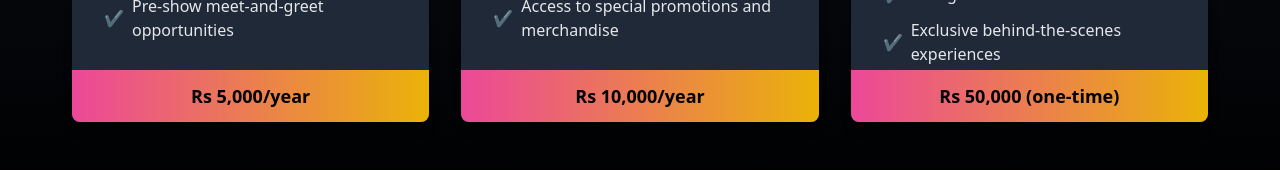
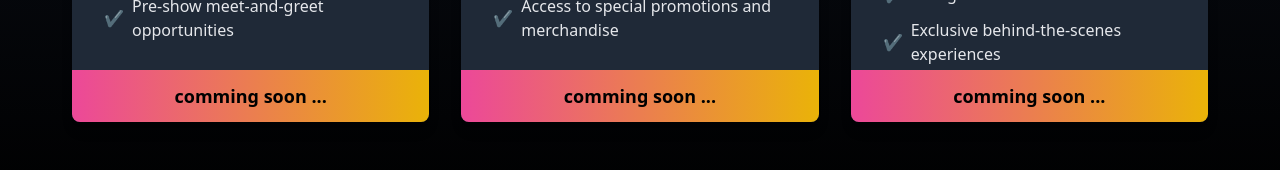
Before and after one commit to bikash2007/theater, a React (Vite) app: page /membership in a window 1280 px wide. Shown: the part 630-800 px from the top of the page. Built offline with nearby package versions, Linux system fonts and the light colour scheme; a web font is replaced by a local one.

Commit message:
membership pricing comming soon

```diff
--- a/src/componets/Membership.jsx
+++ b/src/componets/Membership.jsx
@@ -14,7 +14,7 @@ const Membership = () => {
         "Invitations to members-only events",
         "Pre-show meet-and-greet opportunities",
       ],
-      price: "Rs 5,000/year",
+      price: "comming soon ...",
       icon: <FontAwesomeIcon icon={faTicketAlt} size="2x" className="text-blue-500" />,
     },
     {
@@ -27,7 +27,7 @@ const Membership = () => {
         "Complimentary show tickets",
         "Access to special promotions and merchandise",
       ],
-      price: "Rs 10,000/year",
+      price: "comming soon ...",
       icon: <FontAwesomeIcon icon={faCrown} size="2x" className="text-yellow-500" />,
     },
     {
@@ -40,7 +40,7 @@ const Membership = () => {
         "Recognition on the donor wall",
         "Exclusive behind-the-scenes experiences",
       ],
-      price: "Rs 50,000 (one-time)",
+      price: "comming soon ...",
       icon: <FontAwesomeIcon icon={faStar} size="2x" className="text-purple-500" />,
     },
   ];
```
